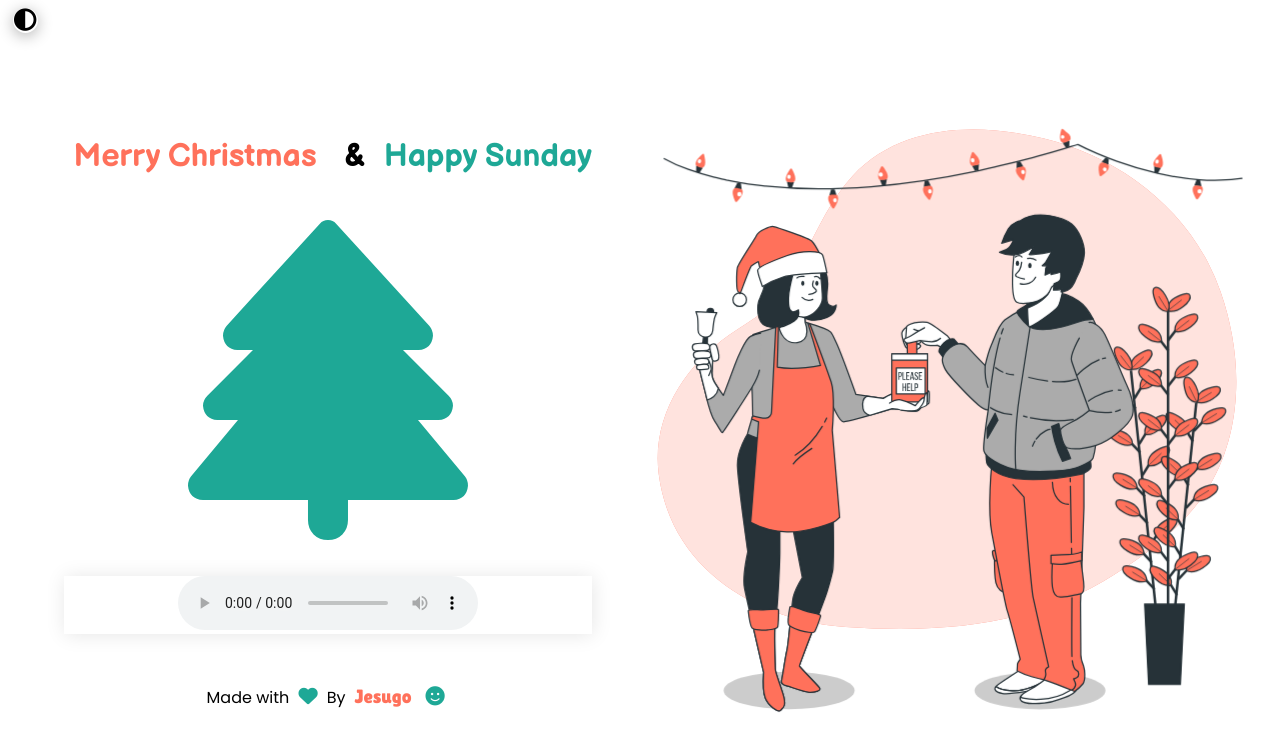
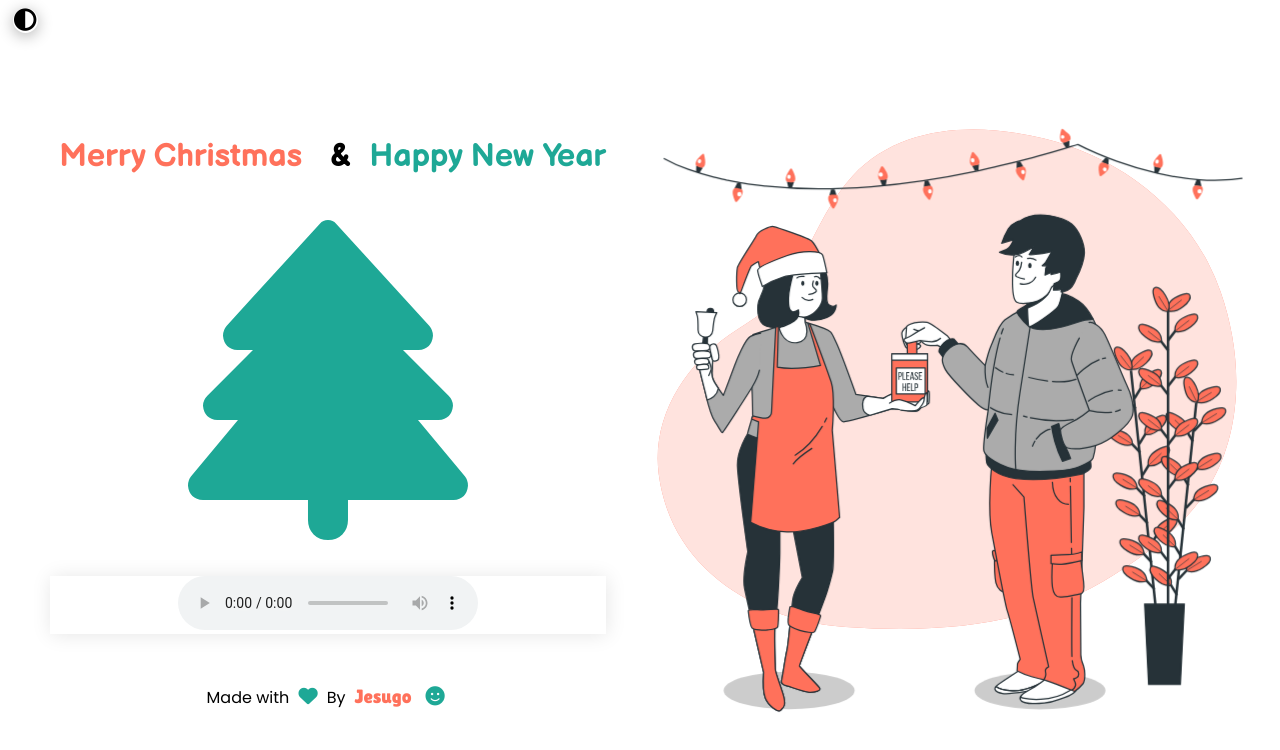
Before and after one commit to jesugo02/merry-christmas, a plain HTML site: page index.html in a window 1280 px wide. Drawn offline with Linux system fonts and the light colour scheme.

Commit message:
adding happy new year

```diff
--- a/index.html
+++ b/index.html
@@ -11,7 +11,7 @@
 </head>
 <body class="">
     <div class="christmas-tree">
-        <h3><span id="color-changed">Merry Christmas</span> <span>&</span> Happy Sunday</h3>
+        <h3><span id="color-changed">Merry Christmas</span> <span>&</span> Happy New Year</h3>
         <div class="christmas-tree-icon-parent">
             <div class="christmas-tree-icon">
                 <i class="fa-solid fa-tree"></i>
```
